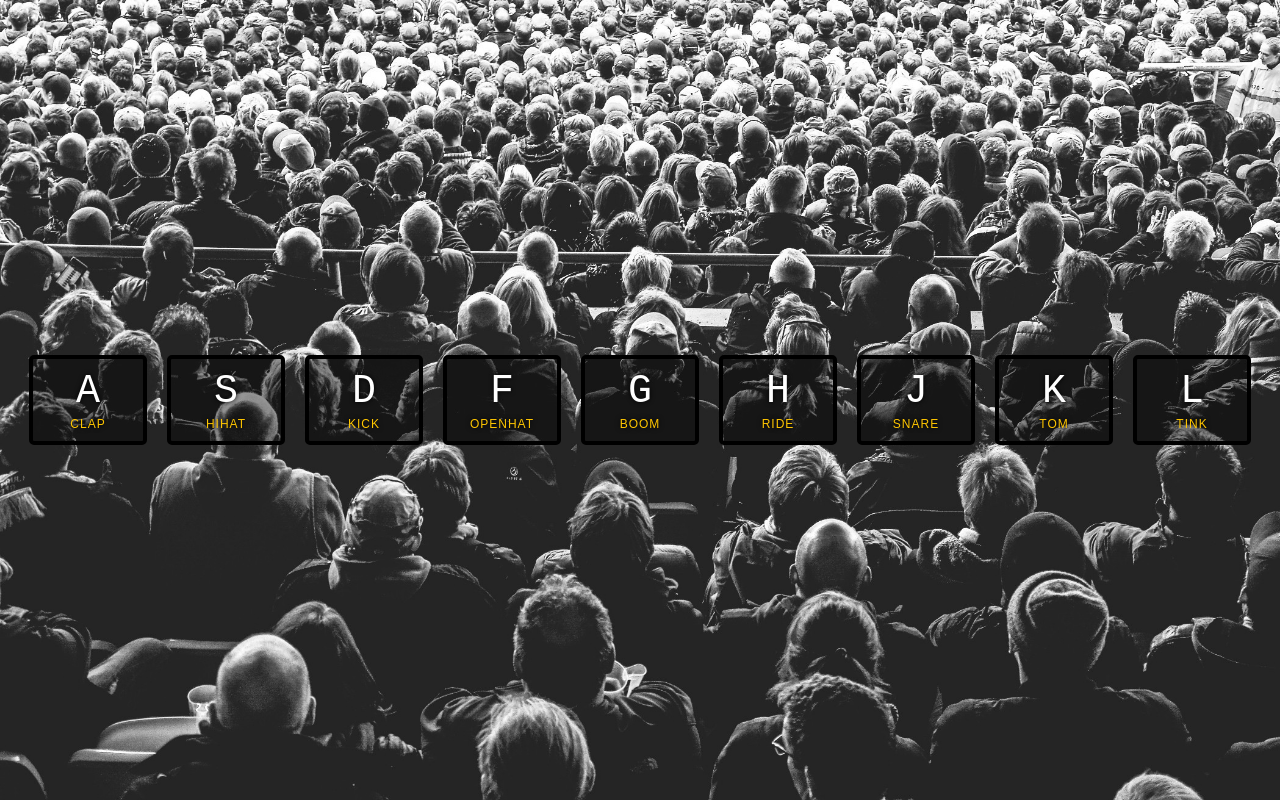
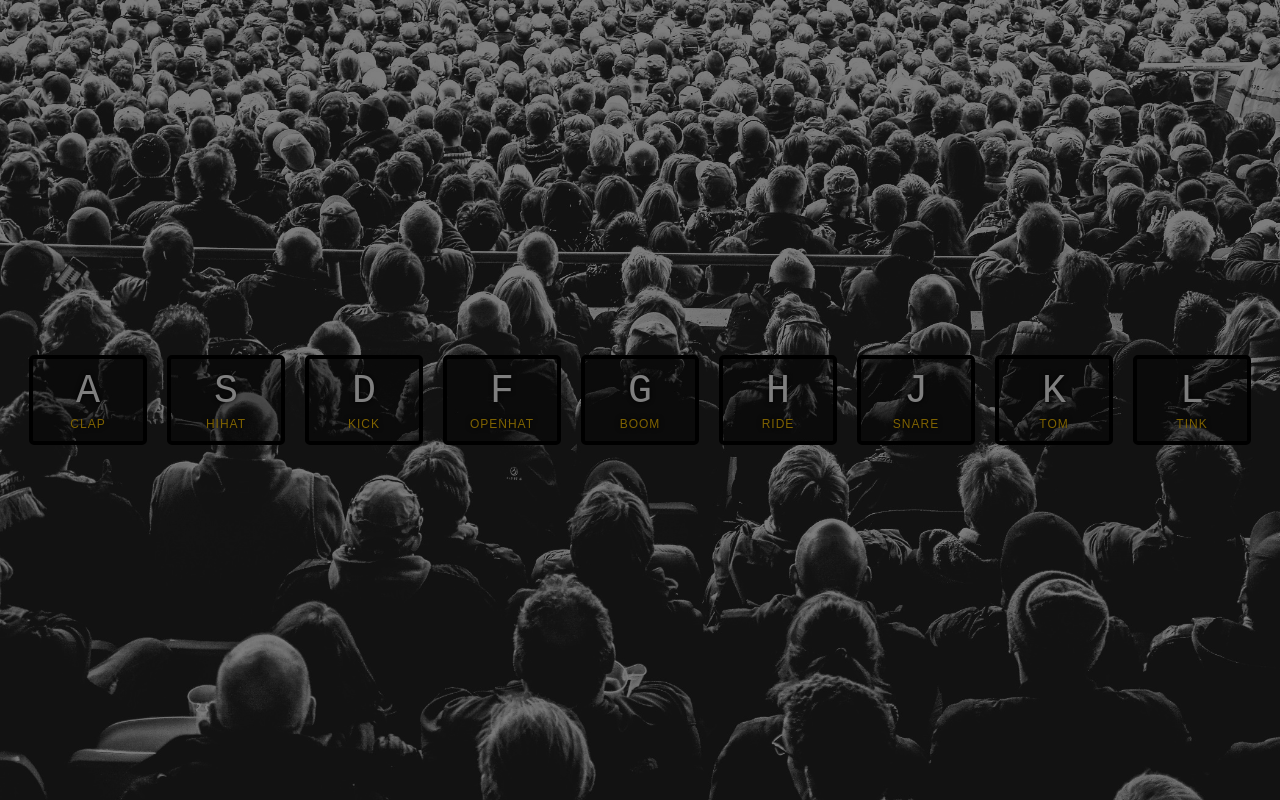
Before and after one commit to Omolara5861/JavaScript-Drum-Kit, a plain HTML site: page index.html in a window 1280 px wide. Drawn offline with Linux system fonts and the light colour scheme.

Commit message:
added an overlay to the backgroung-img

```diff
--- a/index.css
+++ b/index.css
@@ -2,6 +2,16 @@ html {
     font-size: 10px;
     background: url('./background.jpg') bottom center;
     background-size: cover;
+  }
+
+  html:after {
+    content: "";
+    position: absolute;
+    top: 0;
+    left: 0;
+    width: 100%;
+    height: 100%;
+    background-color: rgba(0, 0, 0, 0.5);
   }
 
   body,html {
```
